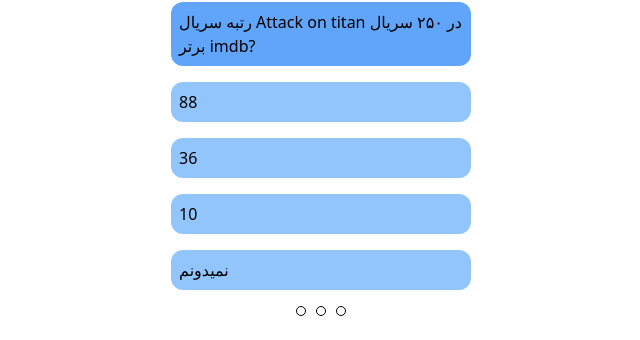
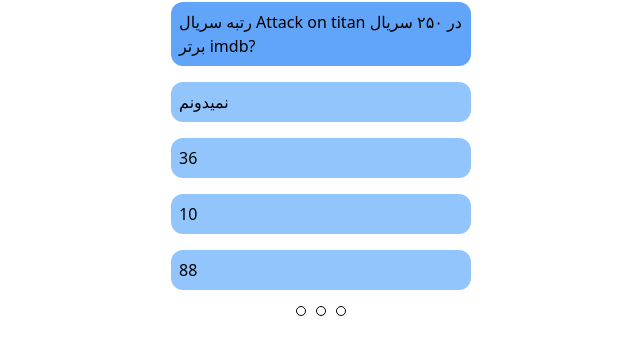
Before and after one commit to TheNerdOne/xino, a Vue app: page / in a window 1280 px wide. Both pictures are taken after a click on the button "شروع". Shown: the part 281-621 px from the top of the page, without its empty margins (319-959 px from the left). Built offline with nearby package versions, Linux system fonts and the light colour scheme.

Commit message:
fix timer and shuffle choices

```diff
--- a/src/components/Question.vue
+++ b/src/components/Question.vue
@@ -6,15 +6,21 @@
       </div>
       <div class="timer my-2" :style="`width:${timer * 10}%`"></div>
     </div>
-    <h2 class="my-2 bg-blue-400 p-2 rounded-xl">{{ data.fakeData[step].title }}</h2>
-    <div class="my-4 bg-blue-300 p-2 rounded-xl" v-for="(item, idx) in data.fakeData[step].choices" :key="idx">
+    <h2 class="my-2 bg-blue-400 p-2 rounded-xl">
+      {{ questionList.fakeData[step].title }}
+    </h2>
+    <div
+      class="my-4 bg-blue-300 p-2 rounded-xl"
+      v-for="(item, idx) in questionList.fakeData[step].choices"
+      :key="idx"
+    >
       <div @click="selectedAnswer(item)">
         {{ item }}
       </div>
     </div>
     <div class="userChoices flex items-center justify-center">
       <div
-        v-for="item in data.fakeData"
+        v-for="item in questionList.fakeData"
         :key="item.answer"
         class="border rounded"
         :ref="`answer${item.answer}`"
@@ -24,19 +30,17 @@
 </template>
 
 <script>
+import fakeData from "../../config/data.json";
 export default {
   name: "Question",
-  props: {
-    data: {
-      type: Object,
-    },
-  },
+
   data() {
     return {
       step: 0,
       userChoices: [],
       timer: 10,
       timerKiller: null,
+      questionList: fakeData,
     };
   },
   methods: {
@@ -57,35 +61,46 @@
     },
     async checkAnswer(payload) {
       return new Promise((resolve) => {
-        this.data.fakeData[this.step].answer == payload
+        this.questionList.fakeData[this.step].answer == payload
           ? this.userChoices.push(true) &&
             this.$refs[
-              `answer${this.data.fakeData[this.step].answer}`
+              `answer${this.questionList.fakeData[this.step].answer}`
             ][0].classList.add("right")
           : this.userChoices.push(false) &&
             this.$refs[
-              `answer${this.data.fakeData[this.step].answer}`
+              `answer${this.questionList.fakeData[this.step].answer}`
             ][0].classList.add("wrong");
         resolve("resolve");
       });
     },
+    shuffleChoice() {
+      this.questionList.fakeData[this.step].choices = this.Shuffle(
+        this.questionList.fakeData[this.step].choices
+      );
+    },
   },
   watch: {
     step(val) {
-      if (val == 3) {
+      if (val == this.questionList.fakeData.length) {
         this.$emit("end", { end: true, answers: this.userChoices });
+        clearInterval(this.timerKiller);
+      } else {
+        this.shuffleChoice();
       }
     },
     timer(val) {
       if (val < 0) {
         this.clearTimerAndGoNext();
         this.$refs[
-          `answer${this.data.fakeData[this.step].answer}`
+          `answer${this.questionList.fakeData[this.step].answer}`
         ][0].classList.add("wrong");
         this.userChoices.push(false);
         this.step += 1;
       }
     },
+  },
+  created() {
+    this.shuffleChoice();
   },
   mounted() {
     this.stepTimer();
```
